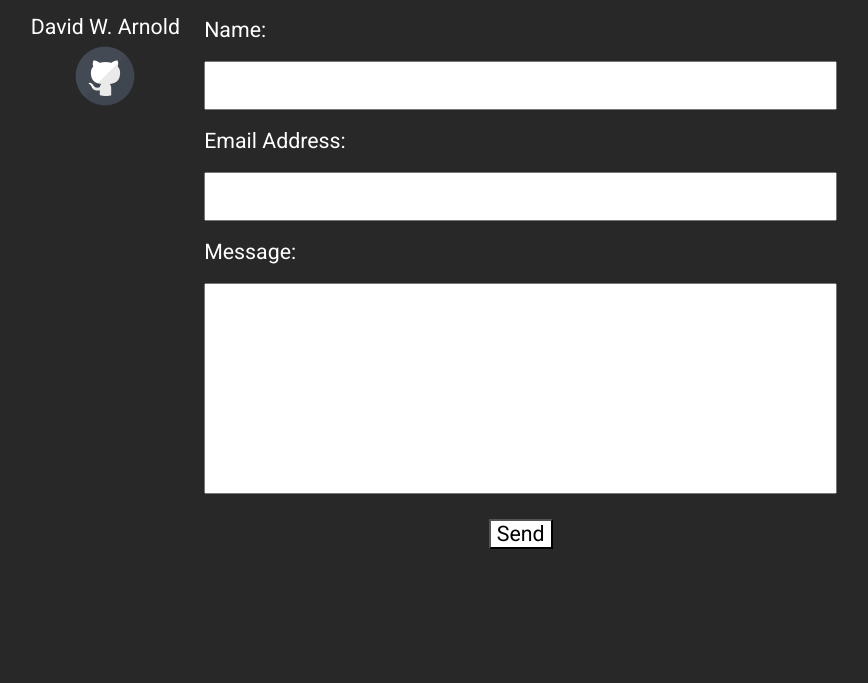
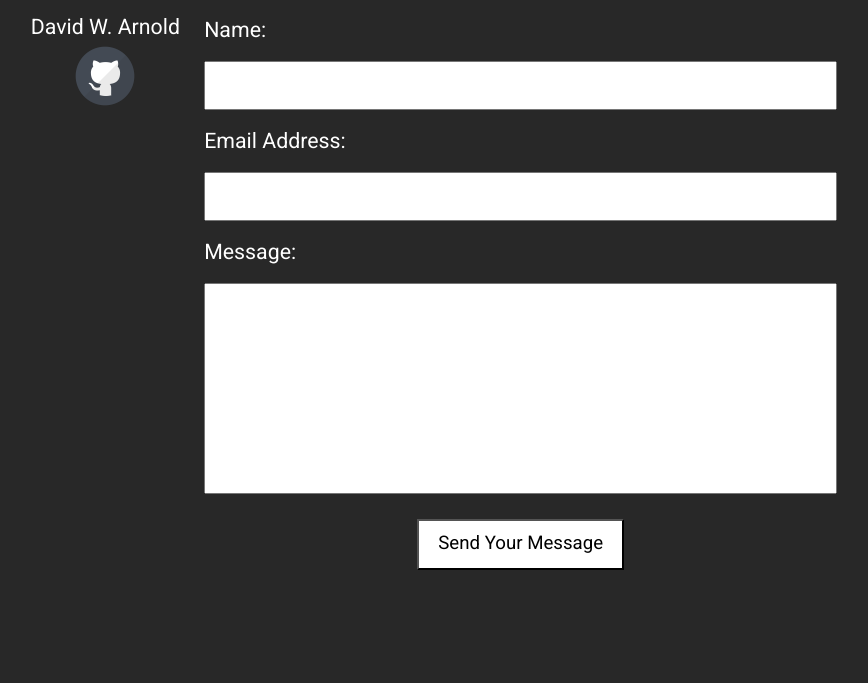
Before and after one commit to d-w-arnold/deltawhiskeyalpha.com, a PHP site: page /contact.php in a window 1280 px wide. Shown: the part 572-1255 px from the top of the page, without its empty margins (206-1074 px from the left). Before the commit the page ends 1121 px from the top, so only its background shows below. Run offline with PHP 8.4, Linux system fonts and the light colour scheme; some libraries are stand-ins or nearby versions.

Commit message:
Added status message for if all Contact page fields are not populated, and changed wordiding and CSS for button

```diff
--- a/contact.php
+++ b/contact.php
@@ -81,6 +81,11 @@ include "./topHTML.php";
         $name = @$_POST['name'];
         $email = @$_POST['email'];
         $message = @$_POST['message'];
+
+        if (empty($name) && empty($email) && empty($message)) {
+            $sendStatus = "Please give your: Name, Email Address, and write your Message before clicking 'Send Your Message'. Thank you.";
+            $status = 0;
+        }
 
         $gRecaptchaResponse = @$_POST['g-recaptcha-response'];
         $recaptcha = new ReCaptcha\ReCaptcha('6LdcpDIUAAAAABGjKLuEV8yb_PFp-OWSoxMWp4ch');
@@ -182,7 +187,7 @@ include "./topHTML.php";
                 </div>
                 <textarea class="response" id="message" name="message" tabindex="3" rows="10"><?php textArea($status)?></textarea>
                 <div class="tinySpacing center">
-                    <button id="button" tabindex="4" class="g-recaptcha" data-sitekey="6LdcpDIUAAAAAM9btQ69nAV7k8cYtLXHNUeb41UP" data-callback="onSubmit">Send</button>
+                    <button id="button" tabindex="4" class="g-recaptcha" data-sitekey="6LdcpDIUAAAAAM9btQ69nAV7k8cYtLXHNUeb41UP" data-callback="onSubmit">Send Your Message</button>
                 </div>
             </form>
         </div>
--- a/stylesheet.css
+++ b/stylesheet.css
@@ -70,6 +70,8 @@ table tr td a:hover {
 
 #button {
     background-color: #ffffff;
+    font-size: 14pt;
+    padding: 2% 3%;
 }
 
 #cv {
```
